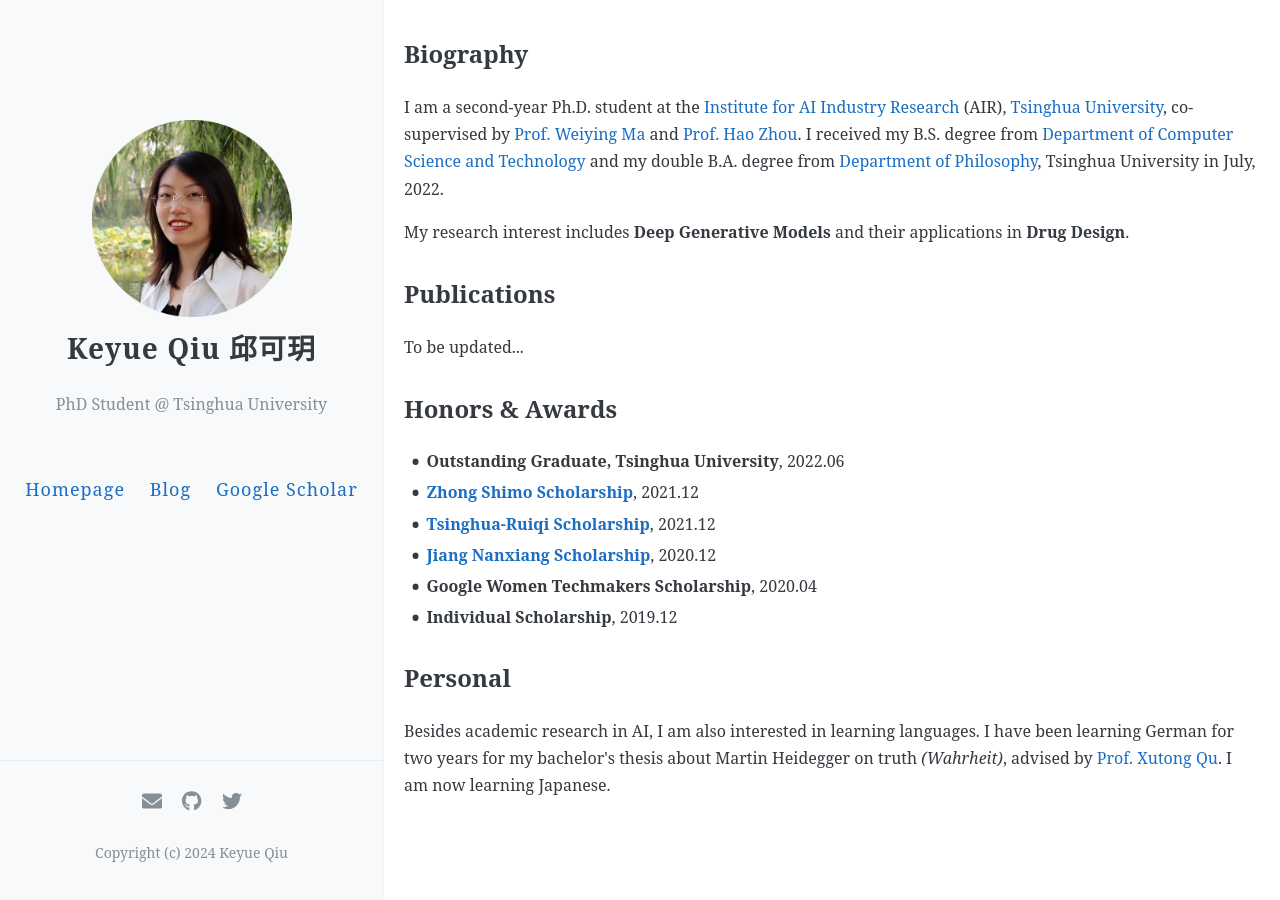
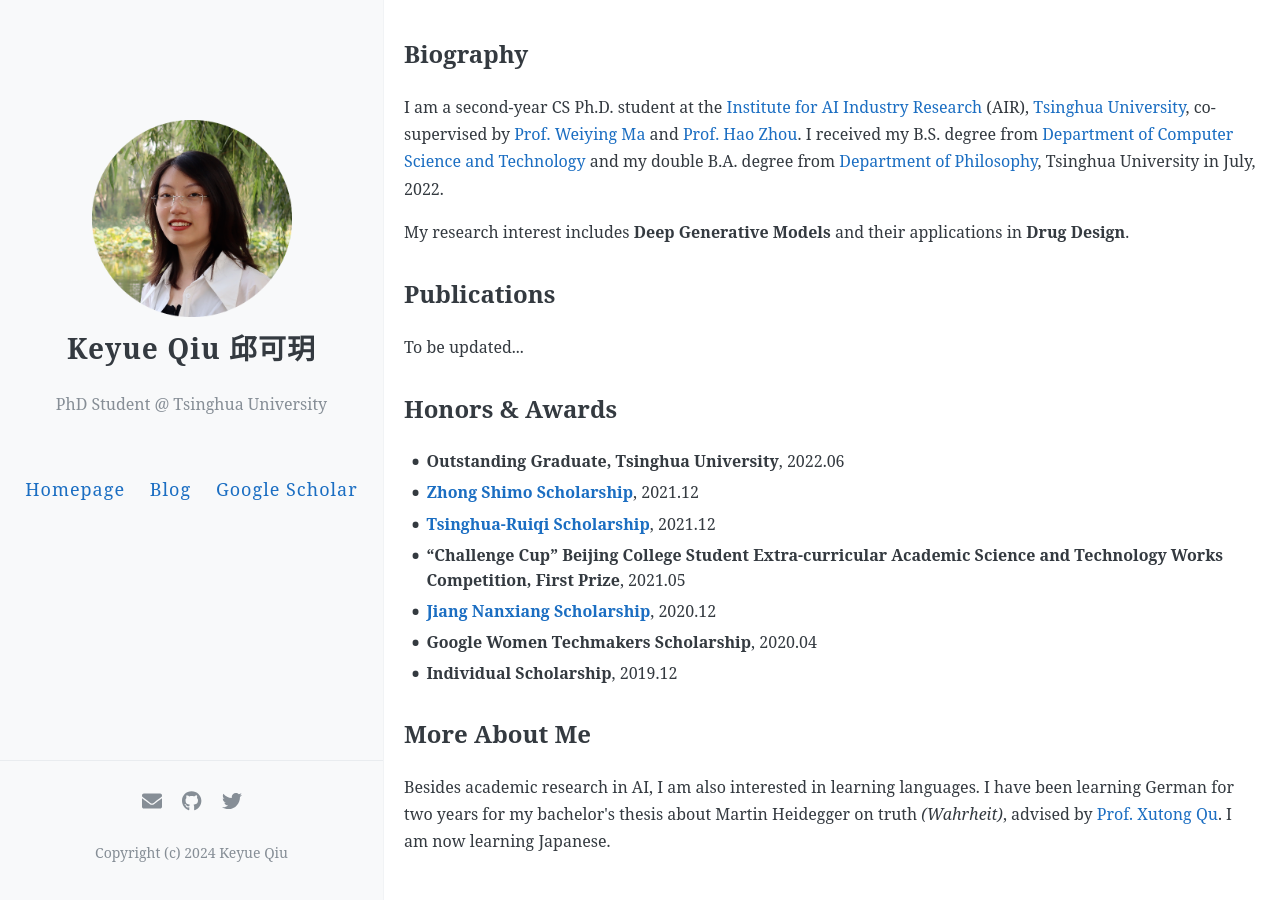
Before and after one commit to qky18/qky18.github.io, a Jekyll site: the page built from index.html, in a window 1280 px wide. Built offline with Jekyll 4.4.1, drawn with Linux system fonts in a browser that asks for light colours; the list of posts is cut into pages by our own code.

Commit message:
Update items

```diff
--- a/index.html
+++ b/index.html
@@ -4,7 +4,7 @@ title:
 permalink: /
 ---
 <h2>Biography</h2>
-<p> I am a second-year Ph.D. student at the <a href=http://air.tsinghua.edu.cn>Institute for AI Industry Research</a> (AIR), <a
+<p> I am a second-year CS Ph.D. student at the <a href=http://air.tsinghua.edu.cn>Institute for AI Industry Research</a> (AIR), <a
   href="https://www.tsinghua.edu.cn">Tsinghua University</a>, co-supervised by <a href=https://air.tsinghua.edu.cn/info/1046/1206.htm>Prof. Weiying Ma</a> and <a href=https://air.tsinghua.edu.cn/info/1046/1661.htm>Prof. Hao Zhou</a>.
   I received my B.S. degree from <a href="https://www.cs.tsinghua.edu.cn/csen/">Department of Computer Science and Technology</a>
   and my double B.A. degree from <a href="https://www.phil.tsinghua.edu.cn">Department of Philosophy</a>, Tsinghua
@@ -31,6 +31,9 @@ permalink: /
       <strong><a href="https://www.cs.tsinghua.edu.cn/info/1088/4744.htm">Tsinghua-Ruiqi Scholarship</a></strong>, 2021.12
     </li>
     <li>
+        <strong>“Challenge Cup” Beijing College Student Extra-curricular Academic Science and Technology Works Competition, First Prize</strong>, 2021.05
+    </li>
+    <li>
         <strong><a href="https://www.tsinghua.edu.cn/info/1177/26319.htm">Jiang Nanxiang Scholarship</a></strong>, 2020.12
     </li>
     <li>
@@ -41,7 +44,7 @@ permalink: /
     </li>
 </ul>
 
-<h2>Personal</h2>
+<h2>More About Me</h2>
 <p>
 Besides academic research in AI, I am also interested in learning languages.
 I have been learning German for two years for my bachelor's thesis about Martin Heidegger on truth <i>(Wahrheit)</i>, advised by <a href="https://www.phil.tsinghua.edu.cn/info/1016/1787.htm">Prof. Xutong Qu</a>.
```
